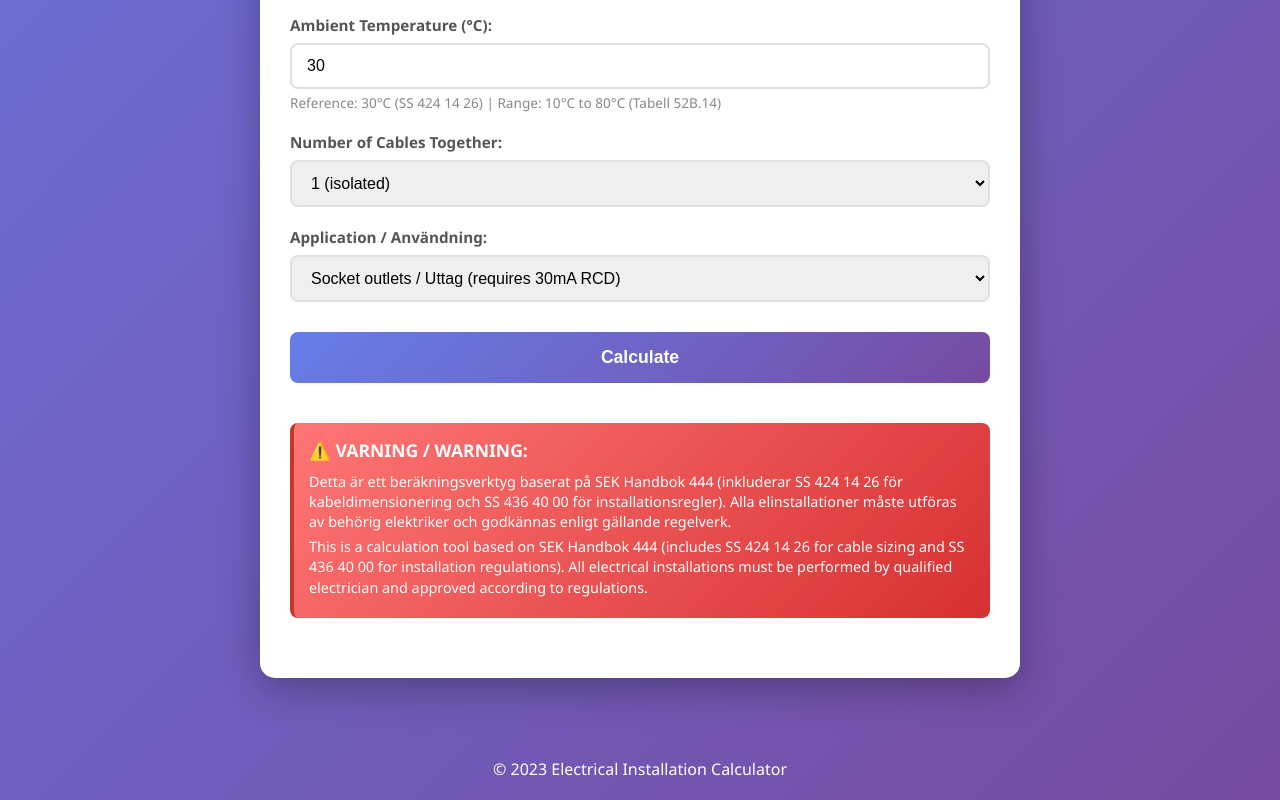
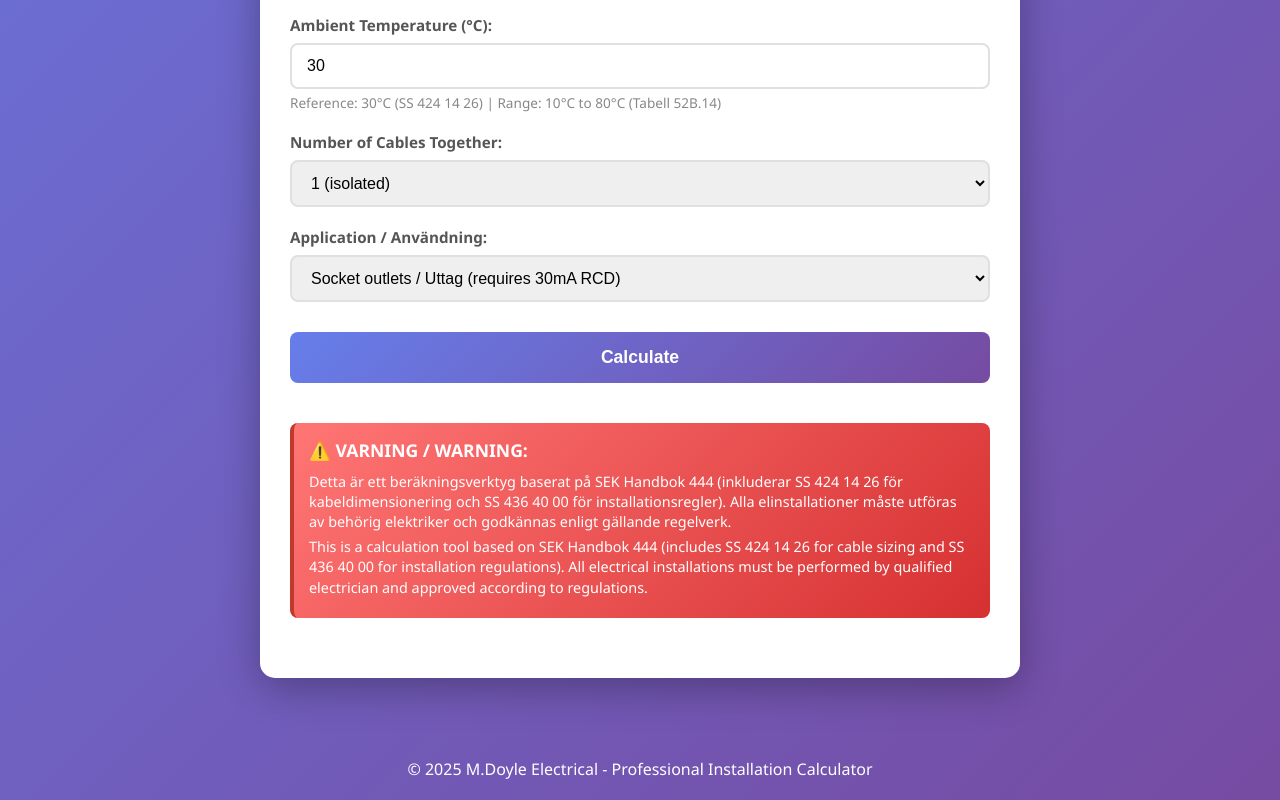
Before and after one commit to mido3636/swedish-electrical-calculator, a website: page docs/index.html in a window 1280 px wide. Shown: the part 1088-1888 px from the top of the page. Drawn offline with Linux system fonts and the light colour scheme.

Commit message:
Update copyright to 2025 M.Doyle Electrical

```diff
--- a/docs/index.html
+++ b/docs/index.html
@@ -135,7 +135,7 @@
         </section>
     </main>
     <footer>
-        <p>&copy; 2023 Electrical Installation Calculator</p>
+        <p>&copy; 2025 M.Doyle Electrical - Professional Installation Calculator</p>
     </footer>
     <script src="scripts/app.js"></script>
 </body>
```
Also changed, not shown: src/index.html (+1 -1 lines).
